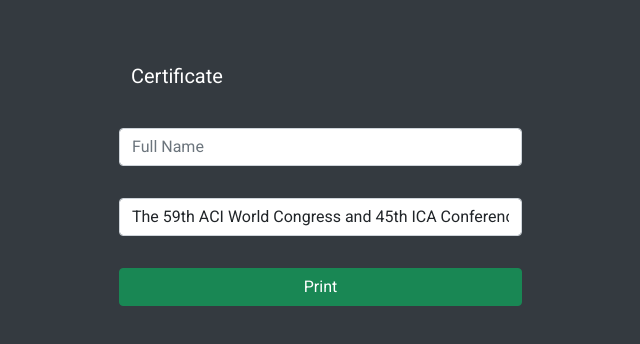
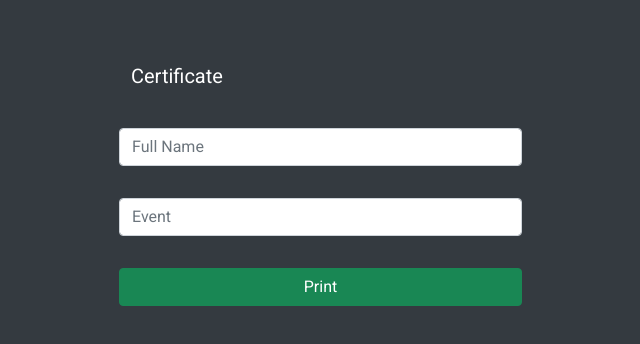
Before and after one commit to manteleannkatherine/acica-utils, a React (Create React App) app: page /certificate in a window 1280 px wide. Shown: the top 344 px of the page, without its empty margins (15-655 px from the left). Built offline with nearby package versions, Linux system fonts and the light colour scheme.

Commit message:
editable event

```diff
--- a/src/pages/Certificate.js
+++ b/src/pages/Certificate.js
@@ -33,7 +33,7 @@
             <input type="text" className="form-control" placeholder="Full Name" onChange={e => handleName(e)} />
           </div>
           <div className="row p-3">
-            <input type="text" className="form-control" placeholder="Event" onChange={e => handleEvent(e)} value="The 59th ACI World Congress and 45th ICA Conference in Dubai 2021"/>
+            <input type="text" className="form-control" placeholder="Event" onChange={e => handleEvent(e)} />
           </div>
           <div className="row p-3">
             <button type="submit" className="btn btn-success" onClick={handlePrint}> Print </button>
@@ -79,7 +79,7 @@
           textAlign: "center", paddingTop: "55.10rem", fontWeight: "200",
           textTransform: "capitalize", paddingLeft: "0.5rem", width: "130rem"
         }}>
-          The 59th ACI World Congress and 45th ICA Conference in Dubai 2021 <br />
+          {this.props.event} <br />
           ------------------------------------------------------------------------------------------------------------------------------
         </div>
         <div style={{
```
